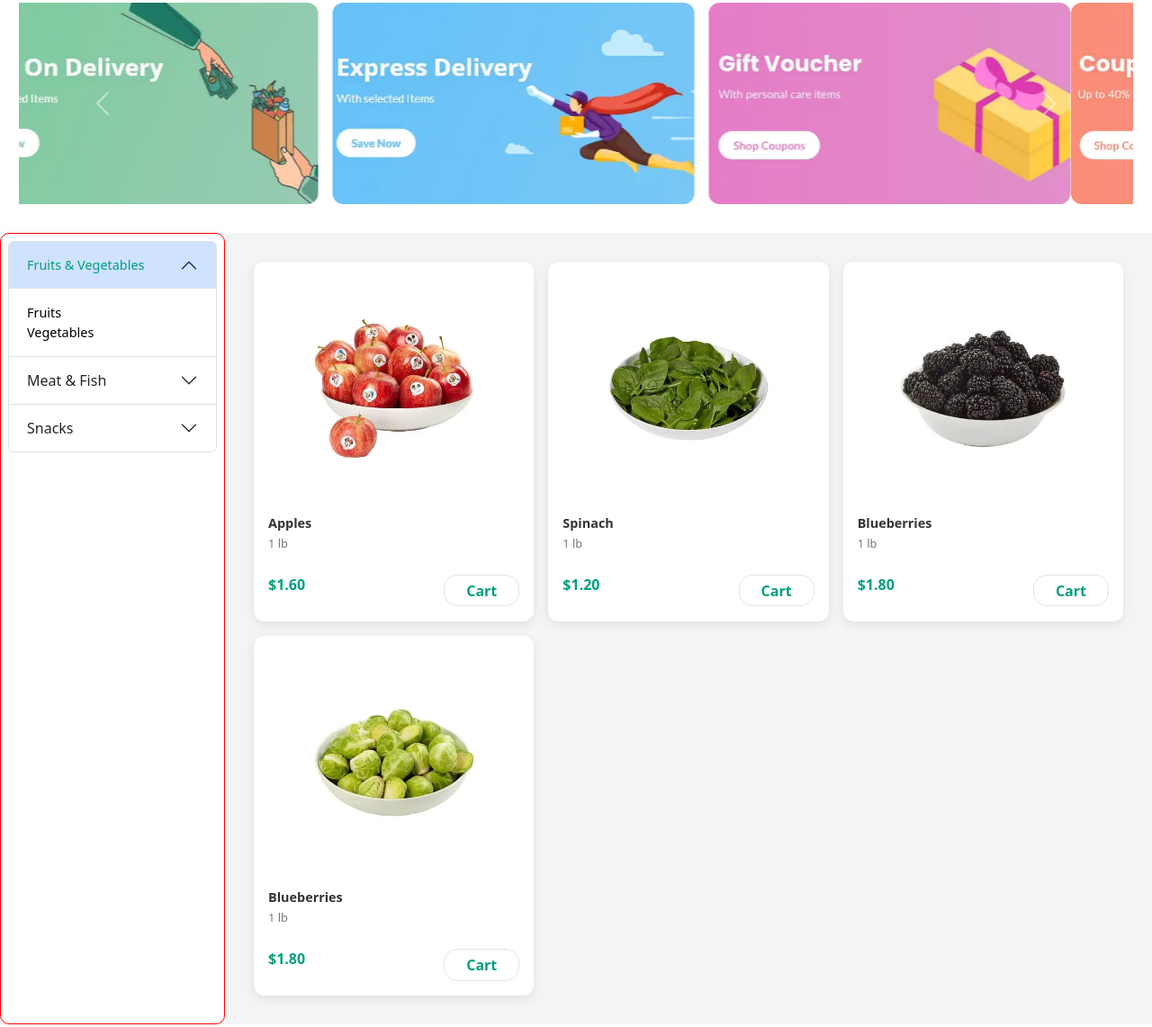
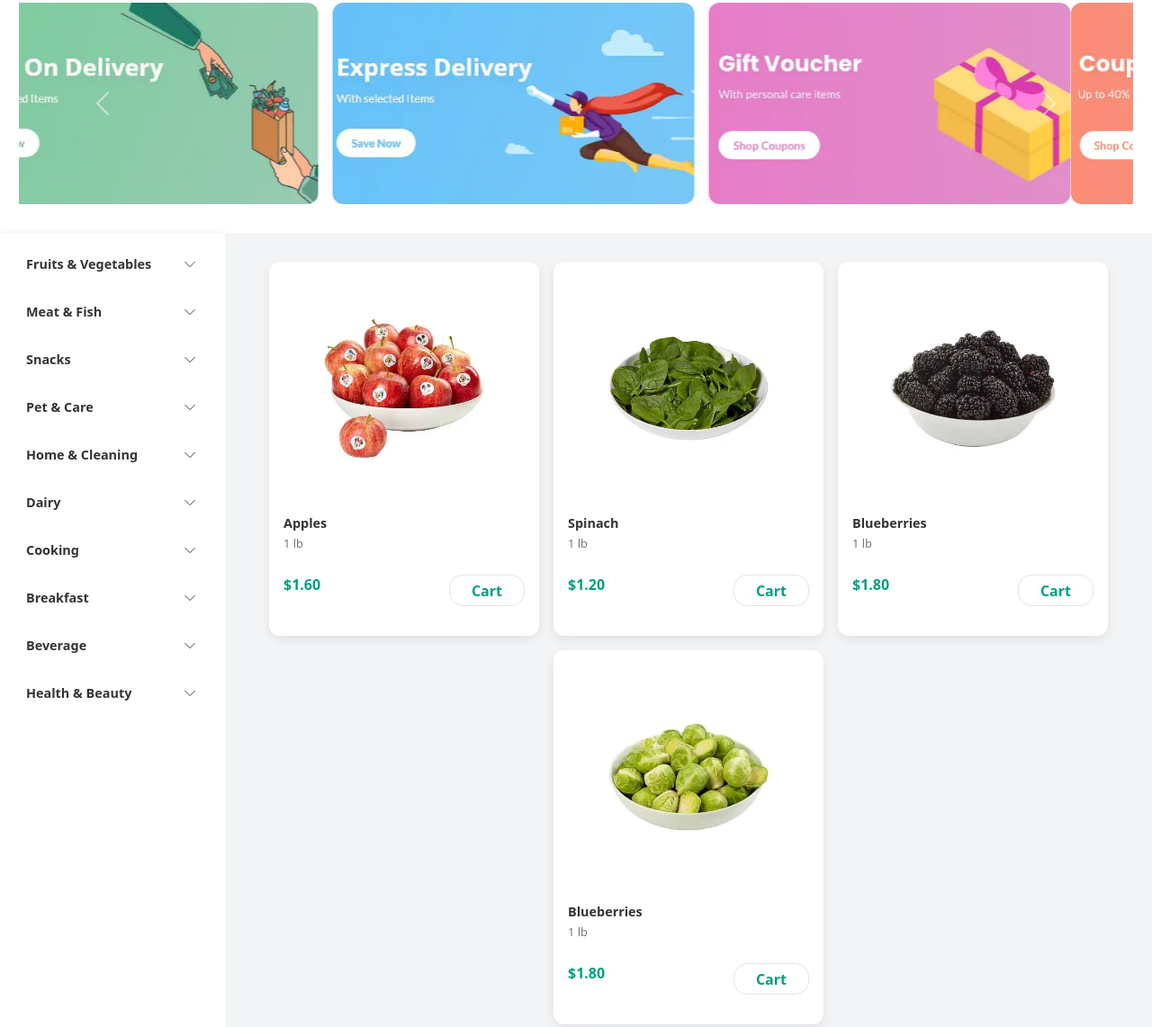
Before and after one commit to Yusra230/Pickbazar, a plain HTML site: page index.html in a window 1280 px wide. Shown: the part 829-1971 px from the top of the page at 90% size. Drawn offline with nearby package versions, Linux system fonts and the light colour scheme.

Commit message:
first commit

```diff
--- a/css/style.css
+++ b/css/style.css
@@ -1,4 +1,3 @@
-
 .hero {
   background-image: url('../images/hero.png');
   /* Replace with your hero image */
@@ -40,10 +39,6 @@
 }
 
 /* OFFERS PAGE  */
-.offers-section {
-  /* border: 2px solid red; */
-}
-
 
 .offers {
   /* margin-top: 3rem; */
@@ -93,15 +88,16 @@
 
 /* CONTACT PAGE  */
 .contact {
-/* border: 1px solid red; */
-background-color: #F3F4F6;
+  /* border: 1px solid red; */
+  background-color: #F3F4F6;
 }
 
-.contact-info, .contact-form {
+.contact-info,
+.contact-form {
   background-color: #fff;
   border-radius: 10px;
   padding: 2rem;
-  box-shadow: 0 0 10px rgba(0,0,0,0.1);
+  box-shadow: 0 0 10px rgba(0, 0, 0, 0.1);
 }
 
 .contact-para {
@@ -121,30 +117,43 @@ background-color: #F3F4F6;
   display: flex;
   /* gap: 1.5rem; space between categories and items */
   /* padding: 1rem; */
-  flex-wrap: wrap; /* makes responsive */
+  flex-wrap: wrap;
+  /* makes responsive */
 }
-
 
 .categories {
   flex: 1;
   max-width: 250px;
   min-width: 200px;
   background: #fff;
-  border-radius: 10px;
+  /* border-radius: 10px; */
   box-shadow: 0 2px 10px rgba(0, 0, 0, 0.1);
   padding: 0.5rem;
-  border: 1px solid red;
+  /* border: 1px solid red; */
+}
+
+.accordion {
+  --bs-accordion-border-color: #fff;
+}
+
+.accordion-button::after {
+  transform: scale(0.7); /* make it smaller while keeping proportions */
 }
 
 .category-button {
-  background-color: #f1f3f5;
+  /* background-color: #f1f3f5; */
   color: #333;
   font-size: 0.9rem;
+  font-weight: 600;
 }
 
 .category-button:not(.collapsed) {
-  /* background-color: #0d6efd; */
+  background-color: white;
   color: var(--main-color);
+}
+
+.category-button:focus {
+  box-shadow: none;
 }
 
 .accordion-body a {
@@ -153,9 +162,10 @@ background-color: #F3F4F6;
   /* padding: 0.2rem 1rem; */
   text-decoration: none;
   color: black;
+  font-weight: 600;
 }
 
-.item-card:hover{
+.item-card:hover {
   transform: translateY(-5px);
 }
 
@@ -178,6 +188,33 @@ background-color: #F3F4F6;
   /* text-align: center; */
   padding: 1rem;
 }
+
+.items-container {
+  flex: 3;
+  display: flex;
+  flex-wrap: wrap;
+  justify-content: center;
+  /* centers items in row */
+  gap: 1rem;
+  /* space between cards */
+  padding: 2rem;
+  background-color: #F3F4F6;
+}
+
+.item-card {
+  background: #fff;
+  border-radius: 12px;
+  overflow: hidden;
+  box-shadow: 0 4px 12px rgba(0, 0, 0, 0.08);
+  transition: transform 0.2s ease, box-shadow 0.2s ease;
+  padding: 1rem;
+  height: 26rem;
+  flex: 1 1 250px;
+  /* responsive width similar to minmax(250px, 1fr) */
+  max-width: 300px;
+  /* prevent too wide stretch */
+}
+
 
 .item-card:hover {
   transform: translateY(-5px);
@@ -220,7 +257,7 @@ background-color: #F3F4F6;
 }
 
 .cart-btn:hover {
-  background-color:var(--main-color);
+  background-color: var(--main-color);
   color: white;
 }
 
--- a/index.html
+++ b/index.html
@@ -47,8 +47,7 @@
           <!-- <li><a href="#" class="nav-link px-3 text-secondary">Pages</a></li> -->
           <li>
             <div class="dropdown-center">
-              <button class="btn dropdown-toggle" type="button" data-bs-toggle="dropdown"
-                aria-expanded="false">
+              <button class="btn dropdown-toggle" type="button" data-bs-toggle="dropdown" aria-expanded="false">
                 Pages
               </button>
               <ul class="dropdown-menu">
@@ -134,14 +133,14 @@
       <div class="accordion" id="accordionExample">
         <div class="accordion-item">
           <h6 class="accordion-header category">
-            <button class="accordion-button category-button" type="button" data-bs-toggle="collapse"
-              data-bs-target="#collapseOne" aria-expanded="true" aria-controls="collapseOne">
+            <button class="accordion-button collapsed category-button" type="button" data-bs-toggle="collapse"
+              data-bs-target="#collapseOne" aria-expanded="false" aria-controls="collapseOne">
               Fruits & Vegetables
             </button>
           </h6>
-          <div id="collapseOne" class="accordion-collapse collapse show" data-bs-parent="#accordionExample">
+          <div id="collapseOne" class="accordion-collapse collapse" data-bs-parent="#accordionExample">
             <div class="accordion-body">
-              <a href="">Fruits</a>
+              <a href="" class="mb-3">Fruits</a>
               <a href="">Vegetables</a>
 
             </div>
@@ -149,32 +148,144 @@
         </div>
         <div class="accordion-item">
           <h2 class="accordion-header">
-            <button class="accordion-button collapsed" type="button" data-bs-toggle="collapse"
+            <button class="accordion-button collapsed category-button" type="button" data-bs-toggle="collapse"
               data-bs-target="#collapseTwo" aria-expanded="false" aria-controls="collapseTwo">
               Meat & Fish
             </button>
           </h2>
           <div id="collapseTwo" class="accordion-collapse collapse" data-bs-parent="#accordionExample">
             <div class="accordion-body">
-              <a href="">Fruits</a>
-              <a href="">Vegetables</a>
+              <a href="" class="mb-3">Meat</a>
+              <a href="">Fish</a>
             </div>
           </div>
         </div>
         <div class="accordion-item">
           <h2 class="accordion-header">
-            <button class="accordion-button collapsed" type="button" data-bs-toggle="collapse"
+            <button class="accordion-button collapsed category-button" type="button" data-bs-toggle="collapse"
               data-bs-target="#collapseThree" aria-expanded="false" aria-controls="collapseThree">
               Snacks
             </button>
           </h2>
           <div id="collapseThree" class="accordion-collapse collapse" data-bs-parent="#accordionExample">
             <div class="accordion-body">
-              <a href="">Fruits</a>
-              <a href="">Vegetables</a>
+              <a href="" class="mb-3">Nuts & Biscuits</a>
+              <a href="">Chocolates</a>
             </div>
           </div>
         </div>
+        <!-- Accordion 4: Pet & Care -->
+        <div class="accordion-item">
+          <h2 class="accordion-header">
+            <button class="accordion-button collapsed category-button" type="button" data-bs-toggle="collapse"
+              data-bs-target="#collapseFour" aria-expanded="false" aria-controls="collapseFour">
+              Pet & Care
+            </button>
+          </h2>
+          <div id="collapseFour" class="accordion-collapse collapse" data-bs-parent="#accordionExample">
+            <div class="accordion-body">
+              <a href="#" class="mb-3 d-block">Cat Food</a>
+              <a href="#" class="d-block">Dog Food</a>
+            </div>
+          </div>
+        </div>
+
+        <!-- Accordion 5: Home & Cleaning -->
+        <div class="accordion-item">
+          <h2 class="accordion-header">
+            <button class="accordion-button collapsed category-button" type="button" data-bs-toggle="collapse"
+              data-bs-target="#collapseFive" aria-expanded="false" aria-controls="collapseFive">
+              Home & Cleaning
+            </button>
+          </h2>
+          <div id="collapseFive" class="accordion-collapse collapse" data-bs-parent="#accordionExample">
+            <div class="accordion-body">
+              <a href="#" class="mb-3 d-block">Air Freshener</a>
+              <a href="#" class="d-block">Laundry</a>
+            </div>
+          </div>
+        </div>
+
+        <!-- Accordion 6: Dairy -->
+        <div class="accordion-item">
+          <h2 class="accordion-header">
+            <button class="accordion-button collapsed category-button" type="button" data-bs-toggle="collapse"
+              data-bs-target="#collapseSix" aria-expanded="false" aria-controls="collapseSix">
+              Dairy
+            </button>
+          </h2>
+          <div id="collapseSix" class="accordion-collapse collapse" data-bs-parent="#accordionExample">
+            <div class="accordion-body">
+              <a href="#" class="mb-3 d-block">Milk</a>
+              <a href="#" class="d-block">Butter</a>
+            </div>
+          </div>
+        </div>
+
+        <!-- Accordion 7: Cooking -->
+        <div class="accordion-item">
+          <h2 class="accordion-header">
+            <button class="accordion-button collapsed category-button" type="button" data-bs-toggle="collapse"
+              data-bs-target="#collapseSeven" aria-expanded="false" aria-controls="collapseSeven">
+              Cooking
+            </button>
+          </h2>
+          <div id="collapseSeven" class="accordion-collapse collapse" data-bs-parent="#accordionExample">
+            <div class="accordion-body">
+              <a href="#" class="mb-3 d-block">Oil</a>
+              <a href="#" class="d-block">Rice</a>
+            </div>
+          </div>
+        </div>
+
+        <!-- Accordion 8: Breakfast -->
+        <div class="accordion-item">
+          <h2 class="accordion-header">
+            <button class="accordion-button collapsed category-button" type="button" data-bs-toggle="collapse"
+              data-bs-target="#collapseEight" aria-expanded="false" aria-controls="collapseEight">
+              Breakfast
+            </button>
+          </h2>
+          <div id="collapseEight" class="accordion-collapse collapse" data-bs-parent="#accordionExample">
+            <div class="accordion-body">
+              <a href="#" class="mb-3 d-block">Bread</a>
+              <a href="#" class="d-block">Cereal</a>
+            </div>
+          </div>
+        </div>
+
+        <!-- Accordion 9: Beverage -->
+        <div class="accordion-item">
+          <h2 class="accordion-header">
+            <button class="accordion-button collapsed category-button" type="button" data-bs-toggle="collapse"
+              data-bs-target="#collapseNine" aria-expanded="false" aria-controls="collapseNine">
+              Beverage
+            </button>
+          </h2>
+          <div id="collapseNine" class="accordion-collapse collapse" data-bs-parent="#accordionExample">
+            <div class="accordion-body">
+              <a href="#" class="mb-3 d-block">Coffee</a>
+              <a href="#" class="d-block">Energy Drinks</a>
+            </div>
+          </div>
+        </div>
+
+        <!-- Accordion 10: Health & Beauty -->
+        <div class="accordion-item">
+          <h2 class="accordion-header">
+            <button class="accordion-button collapsed category-button" type="button" data-bs-toggle="collapse"
+              data-bs-target="#collapseTen" aria-expanded="false" aria-controls="collapseTen">
+              Health & Beauty
+            </button>
+          </h2>
+          <div id="collapseTen" class="accordion-collapse collapse" data-bs-parent="#accordionExample">
+            <div class="accordion-body">
+              <a href="#" class="mb-3 d-block">Bath</a>
+              <a href="#" class="d-block">Cream</a>
+            </div>
+          </div>
+        </div>
+
       </div>
 
     </div>
```
